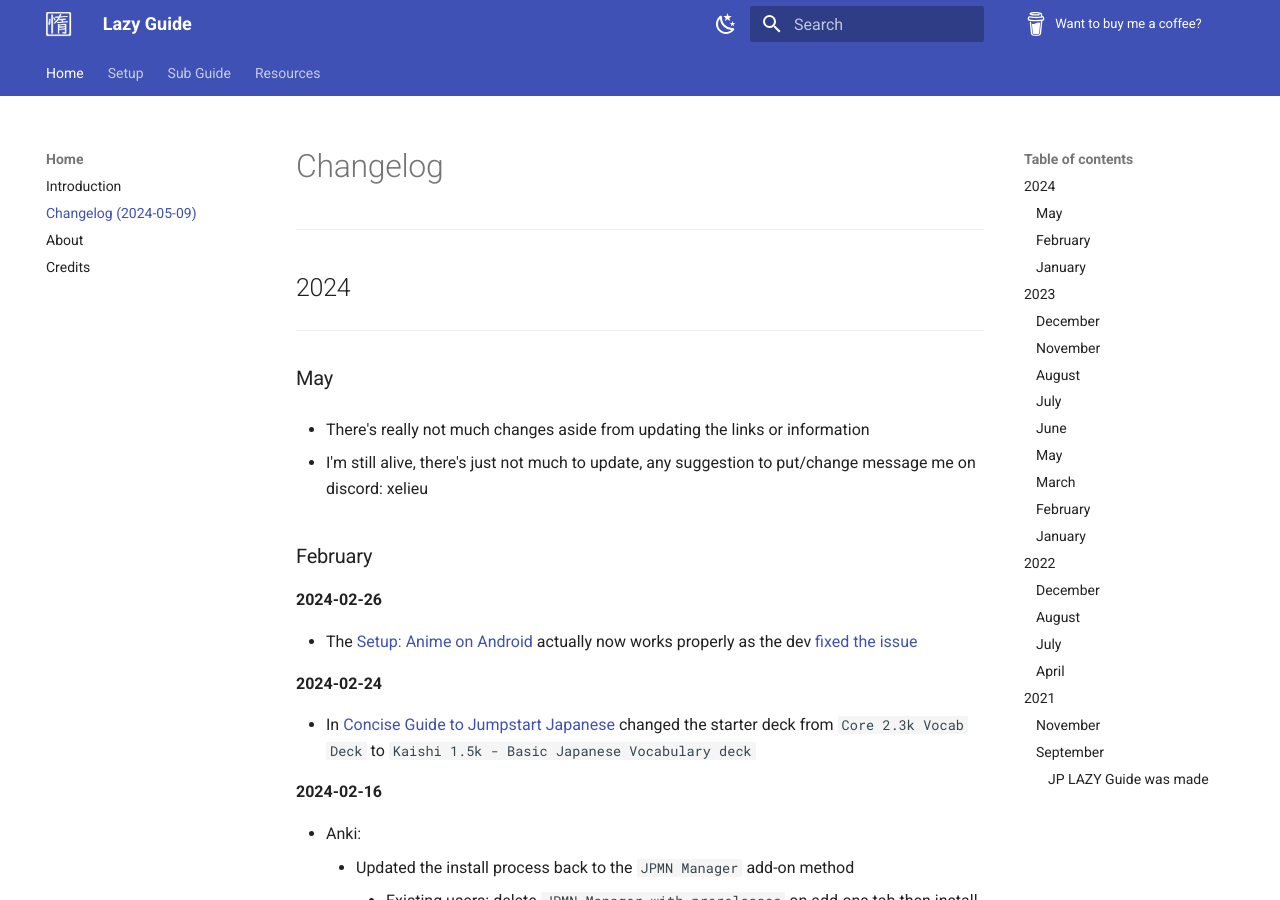
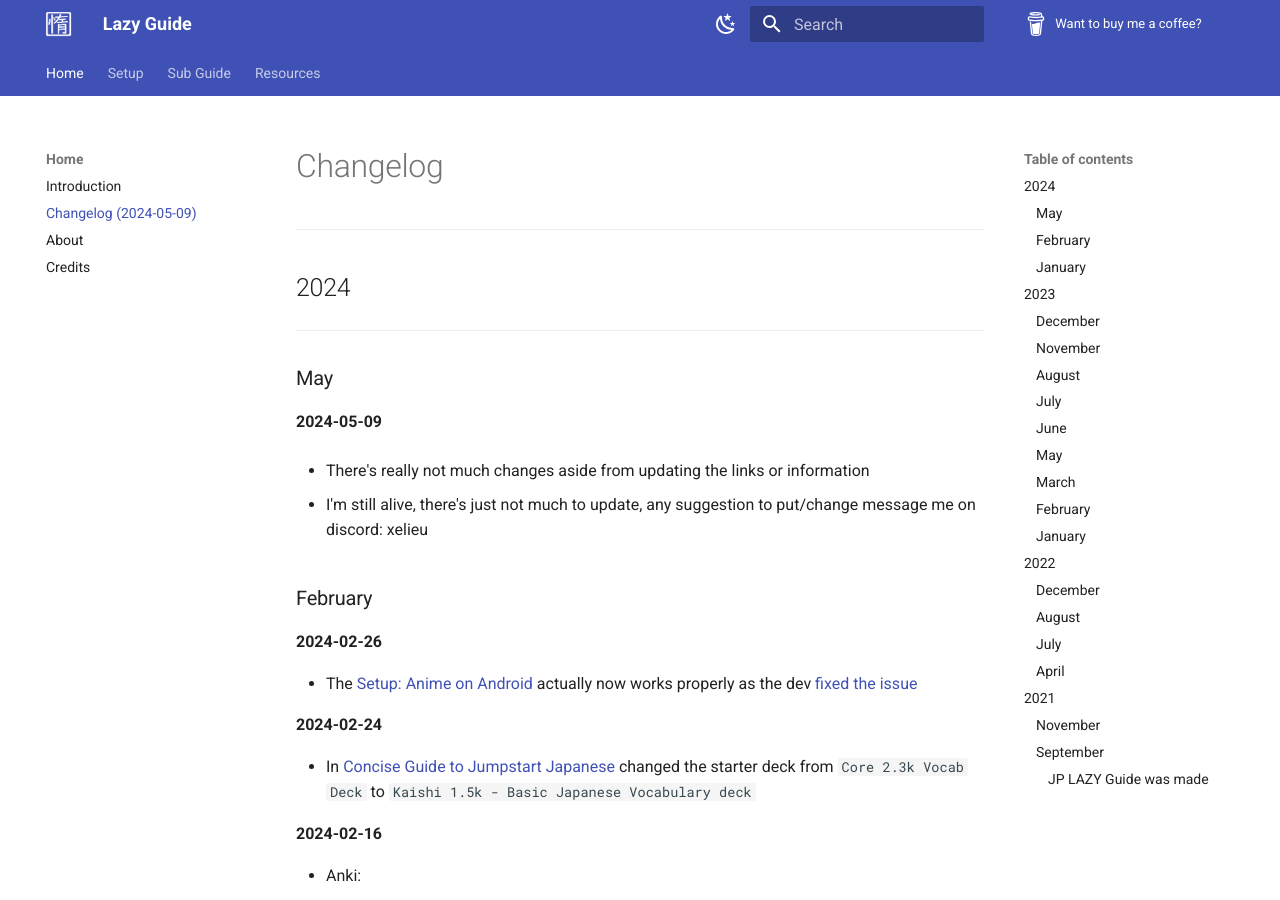
Before and after one commit to Xelieu/xelieu.github.io, an MkDocs documentation site: the page built from docs/jp-lazy-guide/changelog.md, in a window 1280 px wide and 900 px high. Built offline with MkDocs 1.6.1 and Material for MkDocs 9.7.7, drawn with Linux system fonts in a browser that asks for light colours.

Commit message:
updated date

```diff
--- a/docs/jp-lazy-guide/changelog.md
+++ b/docs/jp-lazy-guide/changelog.md
@@ -12,6 +12,8 @@ hide:
 ---
 
 ### May
+
+**2024-05-09**
 
 - There's really not much changes aside from updating the links or information
 
```
